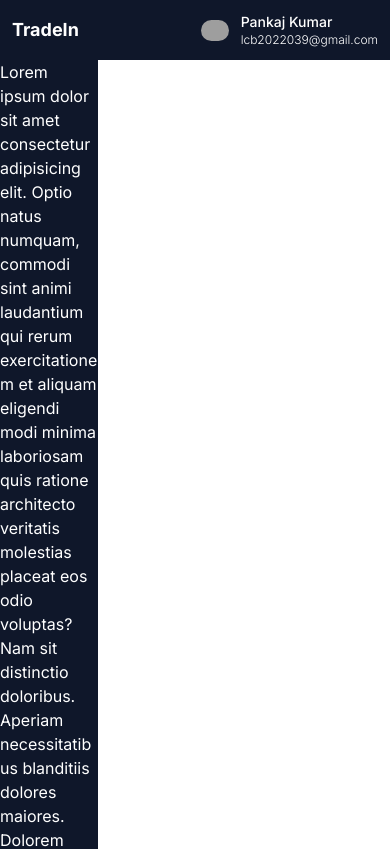
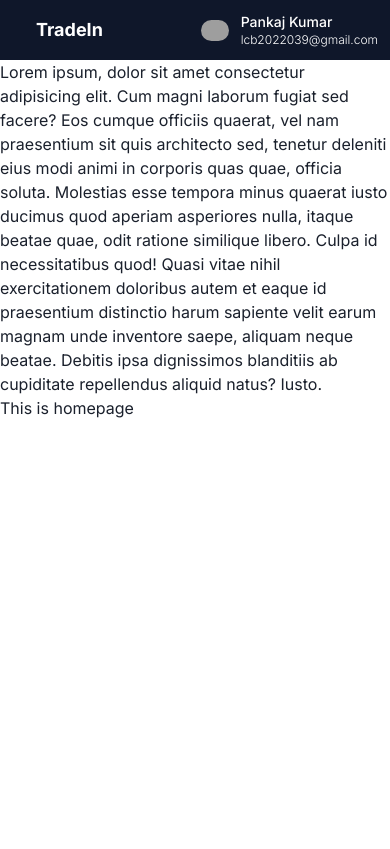
Before and after one commit to Radhey644/TradeIn, a Next.js app: page / in a window 390 px wide. Shown: the top 849 px of the page. Built offline with nearby package versions, Linux system fonts and the light colour scheme; grey boxes are pictures that could not be loaded.

Commit message:
Added a Hamburgur for Dashboard Drawer.

```diff
--- a/package.json
+++ b/package.json
@@ -9,7 +9,10 @@
     "lint": "next lint"
   },
   "dependencies": {
+    "@chakra-ui/icons": "^2.1.1",
+    "@chakra-ui/next-js": "^2.1.5",
     "@chakra-ui/react": "^2.8.1",
+    "@emotion/is-prop-valid": "^1.2.1",
     "@emotion/react": "^11.11.1",
     "@emotion/styled": "^11.11.0",
     "framer-motion": "^10.16.4",
--- a/src/app/layout.tsx
+++ b/src/app/layout.tsx
@@ -23,7 +23,6 @@ export default function RootLayout({
         <Chakra>
           <Navbar />
         <Sidebar />
-
         {children}
         </Chakra>
 
--- /dev/null
+++ b/src/components/AppDrawer.tsx
@@ -0,0 +1,32 @@
+"use client"
+import React, { useState } from "react";
+
+const AppDrawer = () => {
+  const [open, setOpen] = useState(false);
+
+  return (
+    <>
+      <i
+        className="fa-solid fa-bars fa-lg relative -top-11 left-2"
+        style={{ color: "white" }}
+        onClick={() => {
+          setOpen(!open)
+        }}
+      ></i>
+      {<div className={`w-${open?"auto":0} duration-1000 ease-in-out`}>
+        Lorem ipsum, dolor sit amet consectetur adipisicing elit. Cum magni
+        laborum fugiat sed facere? Eos cumque officiis quaerat, vel nam
+        praesentium sit quis architecto sed, tenetur deleniti eius modi animi in
+        corporis quas quae, officia soluta. Molestias esse tempora minus quaerat
+        iusto ducimus quod aperiam asperiores nulla, itaque beatae quae, odit
+        ratione similique libero. Culpa id necessitatibus quod! Quasi vitae
+        nihil exercitationem doloribus autem et eaque id praesentium distinctio
+        harum sapiente velit earum magnam unde inventore saepe, aliquam neque
+        beatae. Debitis ipsa dignissimos blanditiis ab cupiditate repellendus
+        aliquid natus? Iusto.
+      </div>}
+    </>
+  );
+};
+
+export default AppDrawer;
--- a/src/components/Navbar.tsx
+++ b/src/components/Navbar.tsx
@@ -1,10 +1,9 @@
-import { Spacer } from "@chakra-ui/react";
+import { Spacer} from "@chakra-ui/react";
 import React from "react";
-
 const Navbar = () => {
   return (
     <div className="flex bg-slate-900 justify-end items-center p-3 gap-3 text-white">
-      <div className="order-first font-bold text-lg">TradeIn</div>
+      <div className="order-first font-bold text-lg ml-6">TradeIn</div>
        <Spacer/>
       <i className="fa-regular fa-message" style={{color:"#ffffff",fontSize:"20px"}}></i>
       <i className="fa-regular fa-bell" style={{color: "#ffffff",fontSize:"20px"}}></i>
--- /dev/null
+++ b/src/components/SideDashboard.tsx
@@ -0,0 +1,33 @@
+import React from 'react'
+
+const SideDashboard = () => {
+  return (
+    <div className="w-1/4 bg-slate-900 mt-0 xs:invisible text-white">
+    Lorem ipsum dolor sit amet consectetur adipisicing elit. Optio natus
+    numquam, commodi sint animi laudantium qui rerum exercitationem et aliquam
+    eligendi modi minima laboriosam quis ratione architecto veritatis
+    molestias placeat eos odio voluptas? Nam sit distinctio doloribus. Aperiam
+    necessitatibus blanditiis dolores maiores. Dolorem voluptatum libero,
+    ullam voluptas cumque corporis totam! At nemo exercitationem, quam error
+    asperiores, vel ratione perferendis laboriosam dolore animi laborum, eum
+    beatae est quis tempora. Modi reiciendis saepe cupiditate maiores quis
+    nisi possimus debitis delectus repellat laboriosam doloremque similique
+    eius harum quaerat obcaecati architecto, sed enim asperiores. Tempore quas
+    neque, saepe suscipit fugit maiores repellat, facere id culpa at nulla ut!
+    Provident aspernatur tempore accusantium ea rerum atque, perferendis totam
+    explicabo laboriosam eligendi repudiandae repellendus aliquam est culpa
+    eum. Qui a quidem quisquam exercitationem natus illo, enim repellat iste
+    non ipsam eaque, quibusdam maiores facere nisi modi consequatur reiciendis
+    earum officia mollitia corrupti tempore nam. Perspiciatis excepturi
+    pariatur ullam nobis libero sed natus unde exercitationem nam rem cum
+    laboriosam eius fugiat provident deserunt, suscipit ipsum fuga culpa porro
+    quis ipsam mollitia harum minima. Cupiditate sit facere, dolor id nobis
+    inventore. Perferendis ducimus soluta aliquam explicabo iste pariatur in
+    debitis quae impedit consectetur! Veniam corrupti maxime fugiat, dolor
+    sint voluptates. Nemo, rerum veniam dolorem modi delectus dicta omnis
+    ducimus nesciunt inventore eum ipsa nihil quasi voluptas provident saepe
+    </div>
+  )
+}
+
+export default SideDashboard
--- a/src/components/Sidebar.tsx
+++ b/src/components/Sidebar.tsx
@@ -1,34 +1,18 @@
-import React from "react";
+"use client"
+import React, { useState } from "react";
+import SideDashboard from "./SideDashboard";
+import { useMediaQuery } from "@chakra-ui/react";
+import AppDrawer from "./AppDrawer";
+const Sidebar = () => {
+  const [isLargerThan800] = useMediaQuery('(min-width: 800px)')
+  return (
+    <>
+    {
+    isLargerThan800? <SideDashboard/> :  <AppDrawer/>
+ }
+    </>
 
-const Sidebar = () => {
-  return (
-
-    <div className="w-1/4 bg-slate-900 mt-0 xs:invisible text-white">
-      Lorem ipsum dolor sit amet consectetur adipisicing elit. Optio natus
-      numquam, commodi sint animi laudantium qui rerum exercitationem et aliquam
-      eligendi modi minima laboriosam quis ratione architecto veritatis
-      molestias placeat eos odio voluptas? Nam sit distinctio doloribus. Aperiam
-      necessitatibus blanditiis dolores maiores. Dolorem voluptatum libero,
-      ullam voluptas cumque corporis totam! At nemo exercitationem, quam error
-      asperiores, vel ratione perferendis laboriosam dolore animi laborum, eum
-      beatae est quis tempora. Modi reiciendis saepe cupiditate maiores quis
-      nisi possimus debitis delectus repellat laboriosam doloremque similique
-      eius harum quaerat obcaecati architecto, sed enim asperiores. Tempore quas
-      neque, saepe suscipit fugit maiores repellat, facere id culpa at nulla ut!
-      Provident aspernatur tempore accusantium ea rerum atque, perferendis totam
-      explicabo laboriosam eligendi repudiandae repellendus aliquam est culpa
-      eum. Qui a quidem quisquam exercitationem natus illo, enim repellat iste
-      non ipsam eaque, quibusdam maiores facere nisi modi consequatur reiciendis
-      earum officia mollitia corrupti tempore nam. Perspiciatis excepturi
-      pariatur ullam nobis libero sed natus unde exercitationem nam rem cum
-      laboriosam eius fugiat provident deserunt, suscipit ipsum fuga culpa porro
-      quis ipsam mollitia harum minima. Cupiditate sit facere, dolor id nobis
-      inventore. Perferendis ducimus soluta aliquam explicabo iste pariatur in
-      debitis quae impedit consectetur! Veniam corrupti maxime fugiat, dolor
-      sint voluptates. Nemo, rerum veniam dolorem modi delectus dicta omnis
-      ducimus nesciunt inventore eum ipsa nihil quasi voluptas provident saepe
-      </div>
-  );
-};
+  )
+}
 
 export default Sidebar;
--- a/tsconfig.json
+++ b/tsconfig.json
@@ -22,6 +22,6 @@
       "@/*": ["./src/*"]
     }
   },
-  "include": ["next-env.d.ts", "**/*.ts", "**/*.tsx", ".next/types/**/*.ts"],
+  "include": ["next-env.d.ts", "**/*.ts", "**/*.tsx", ".next/types/**/*.ts", "src/components/Sidebar.tsx"],
   "exclude": ["node_modules"]
 }
```
Also changed, not shown: 2 other files (tests, documents, lock files or other folders).
